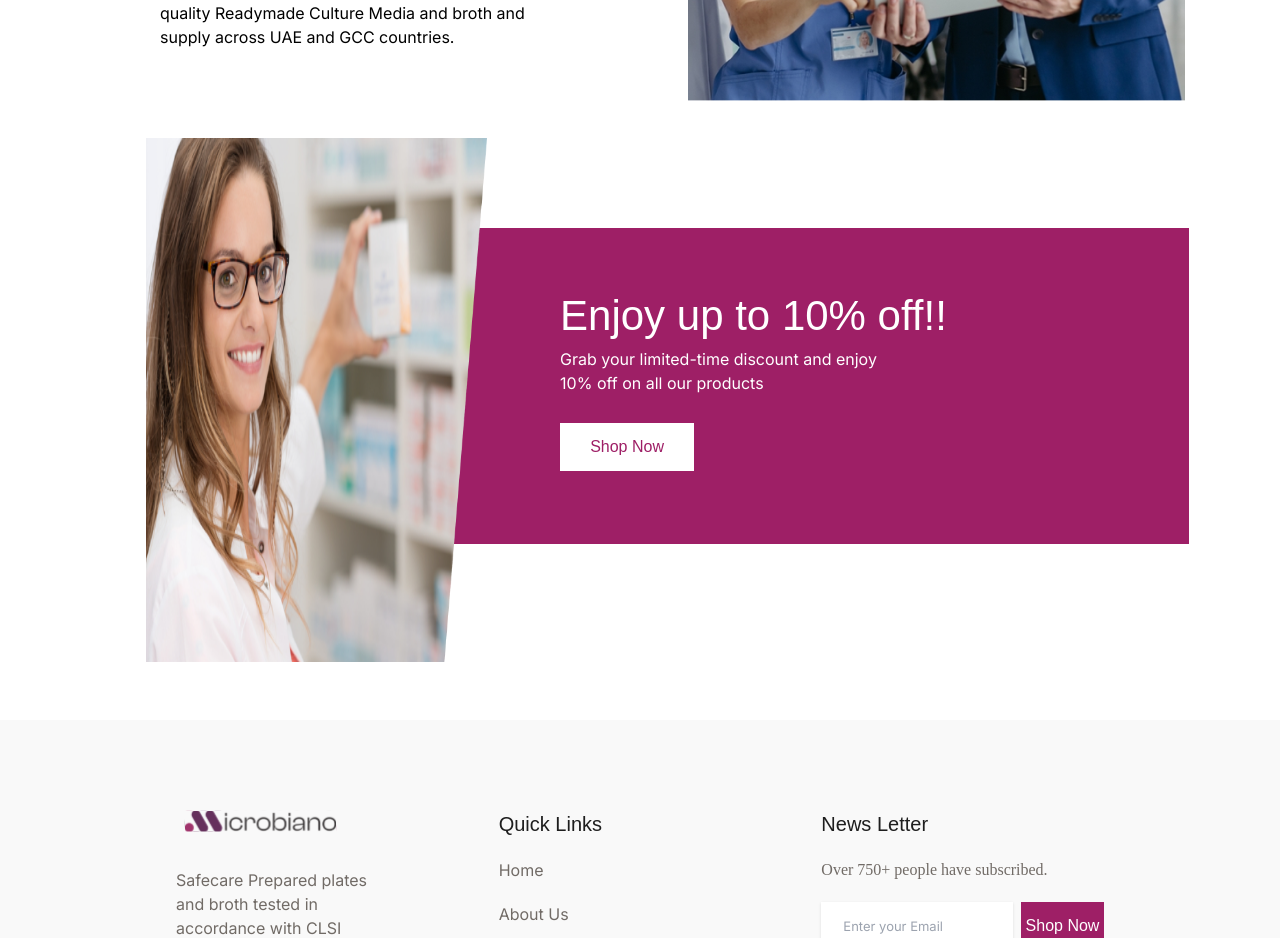
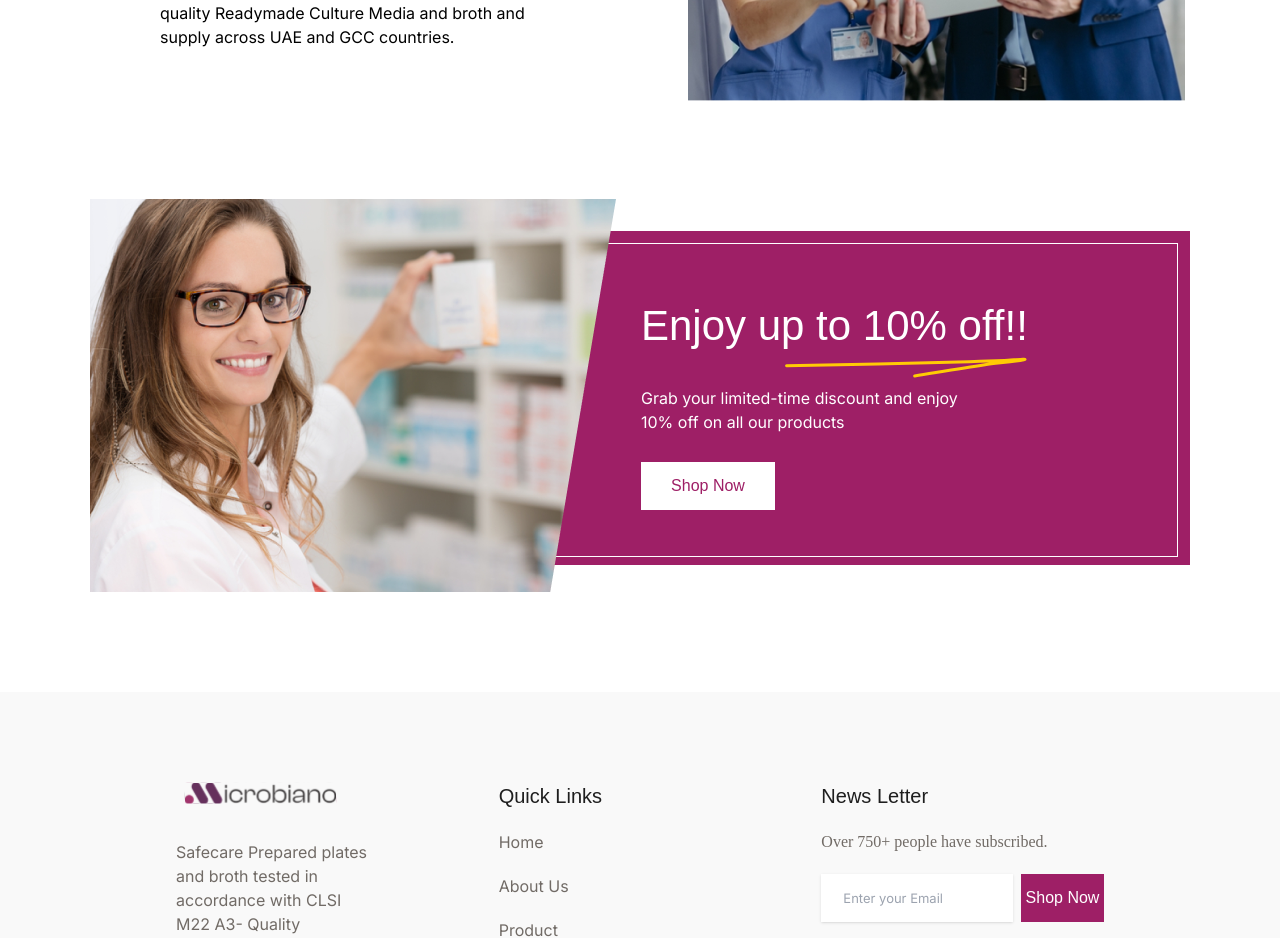
Before and after one commit to mtalha987/microbiano, a Next.js app: page / in a window 1280 px wide. Shown: the part 3900-4838 px from the top of the page. Built offline with nearby package versions, Linux system fonts and the light colour scheme.

Commit message:
Banner Change

```diff
--- a/app/Components/Banner.jsx
+++ b/app/Components/Banner.jsx
@@ -2,33 +2,38 @@ import React from "react";
 import Image from "next/image";
 import BannerImg from "@/public/images/BannerCut.png";
 import Link from "next/link";
+import ZLine from "@/public/images/vector1.svg";
 
 const Banner = () => {
   return (
     <>
-      <div className="lg:mx-[90px]  lg:mt-[124px] mt-6 xs:mt-5 flex">
-        <div className="w-[526px] h-[393px] relative hidden lg:block">
-          <Image
-            className="w-[809px] h-[524px] left-[0px] top-[-89px] absolute origin-top-left ml-14"
-            src={BannerImg}
-          />
+    <div className="xl:px-[90px] lg:px-[40px] px-5 xs:px-0 sm:h-[393px] relative mt-24">
+      <div className="flex ">
+        <div className="absolute hidden lg:block">
+          <Image src={BannerImg} alt="Banner Image" />
         </div>
-        <div className="w-full h-[318px] border border-white bg-[#9e1f66] flex flex-col xs:gap-4 md:pt-14 pt-4 md:pl-32 pl-4  ">
-          <h2 className=" text-white text-[42px] font-normal font-['Arial']">
-            Enjoy up to 10% off!!
-          </h2>
-          <p className="lg:w-[331px] text-white text-base font-normal font-['Inter'] leading-normal">
-            Grab your limited-time discount and enjoy 10% off on all our
-            products
-          </p>
-          <Link href="/product">
-            <button className="text-[#9e1f66] text-base font-normal font-['Arial'] w-[134px] h-12 bg-white mt-7">
-              Shop Now
-            </button>
-          </Link>
+        <div className="sm:h-[334px] w-full bg-secondary mt-8 p-3 ">
+          <div className="border border-white h-[314px]  2xl:pl-[50%] xl:pl-[50%] lg:pl-[54%] sm:pl-10 xs:pl-3 ">
+            <div>
+              <h2 className="md:w-[539px] sm:mt-[50px] text-white text-[42px] font-normal font-['Arial'] xs:w-[90%]">Enjoy up to 10% off!!</h2>
+            </div>
+            <div>
+              <Image src={ZLine} alt="Z Line Image" className="sm:ml-36" />
+            </div>
+            <div>
+              <p className="md:w-[331px] mt-2 text-white text-base font-normal font-['Inter'] leading-normal">
+                Grab your limited-time discount and enjoy 10% off on all our
+                products
+              </p>
+            </div>
+            <div>
+              <button className="text-secondary  text-base font-normal font-['Arial'] w-[134px] h-12 bg-white mt-7">Shop Now</button>
+            </div>
+          </div>
         </div>
       </div>
-    </>
+    </div>
+  </>
   );
 };
 
```
